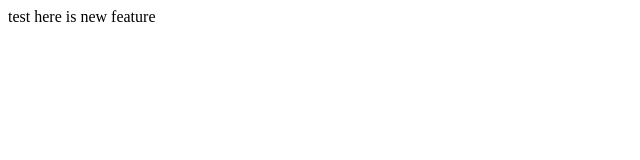
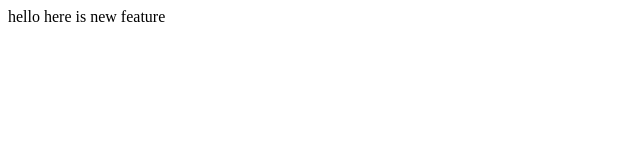
Before and after one commit to ericvesuna/lecture2, a plain HTML site: page index.html in a window 1280 px wide. Shown: the full height of the page, 0-640 px from the left. Drawn offline with Linux system fonts and the light colour scheme.

Commit message:
updated feature

```diff
--- a/index.html
+++ b/index.html
@@ -5,7 +5,7 @@
     <title></title>
   </head>
   <body>
-    test
-    here is new feature
+hello
+here is new feature
   </body>
 </html>
```
